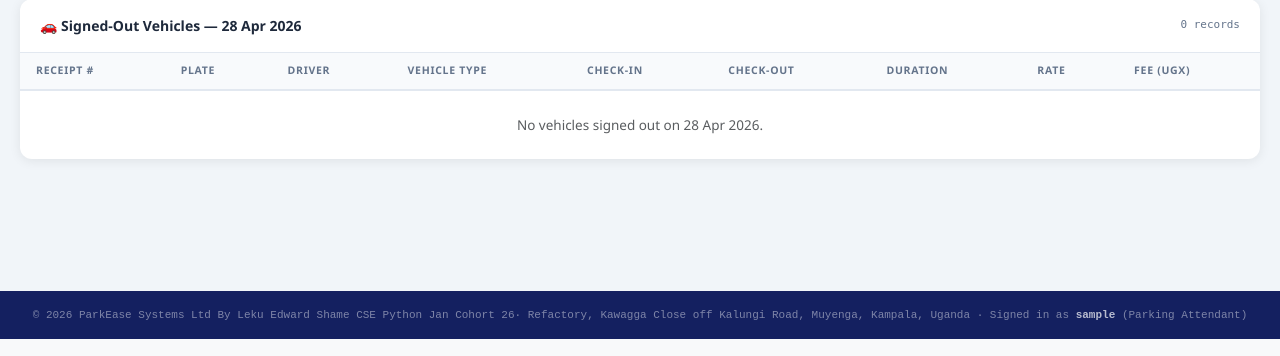
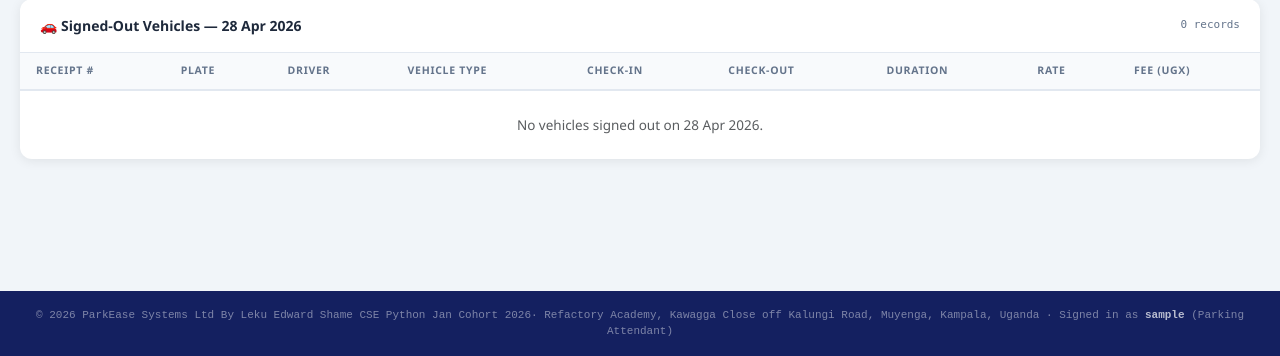
Before and after one commit to LekuEdward/parkease, a Django app: page /reports/ in a window 1280 px wide. Shown: the part 567-923 px from the top of the page. Run offline with Django 5.2, Linux system fonts and the light colour scheme; the visitor is signed in with stand-in values (Sample User, id 1); data that the repository does not hold is empty.

```diff
--- a/templates/base.html
+++ b/templates/base.html
@@ -31,7 +31,7 @@
 </div>
 
 <footer class="text-center py-3 mt-5" style="background:var(--pe-navy); color:rgba(255,255,255,0.45); font-size:11px; font-family:var(--font-mono)">
-  © 2026 ParkEase Systems Ltd By Leku Edward Shame CSE Python Jan Cohort 26· Refactory, Kawagga Close off Kalungi Road, Muyenga, Kampala, Uganda
+  © 2026 ParkEase Systems Ltd By Leku Edward Shame CSE Python Jan Cohort 2026· Refactory Academy, Kawagga Close off Kalungi Road, Muyenga, Kampala, Uganda
   {% if user.is_authenticated %}
     · Signed in as <strong style="color:rgba(255,255,255,0.7)">{{ user.username }}</strong>
     ({{ user.get_role_display }})
```
